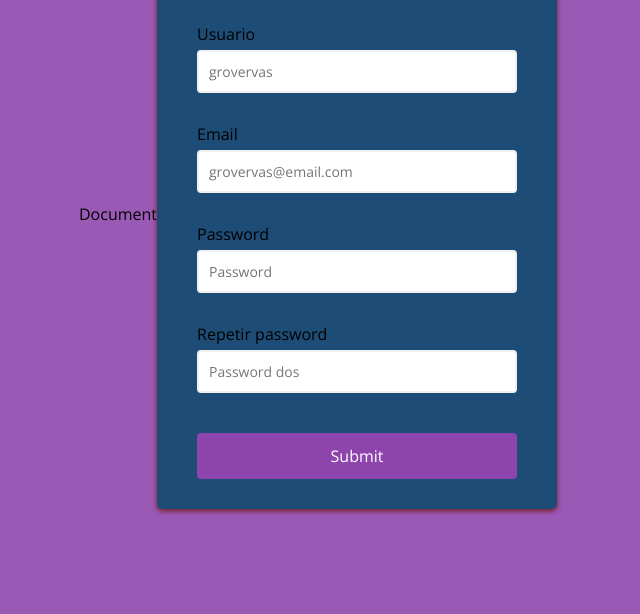
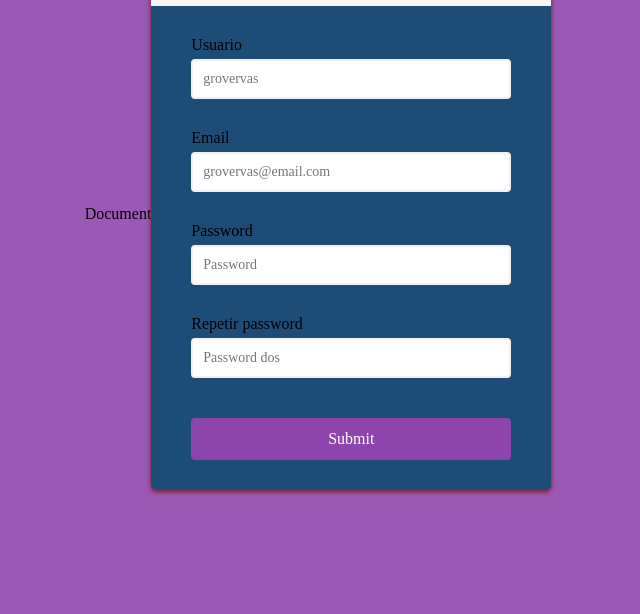
Before and after one commit to lesv9604/nuevo, a plain HTML site: page index.html in a window 1280 px wide. Shown: the part 186-800 px from the top of the page, without its empty margins (322-962 px from the left). Drawn offline with nearby package versions, Linux system fonts and the light colour scheme; a web font is replaced by a local one.

Commit message:
Update main.css

```diff
--- a/main.css
+++ b/main.css
@@ -7,7 +7,7 @@
 
 body {
 	background-color: #9b59b6;
-	font-family: 'Open Sans', sans-serif;
+	font-family: 150% sans-serif;
 	display: flex;
 	align-items: center;
 	justify-content: center;
```
